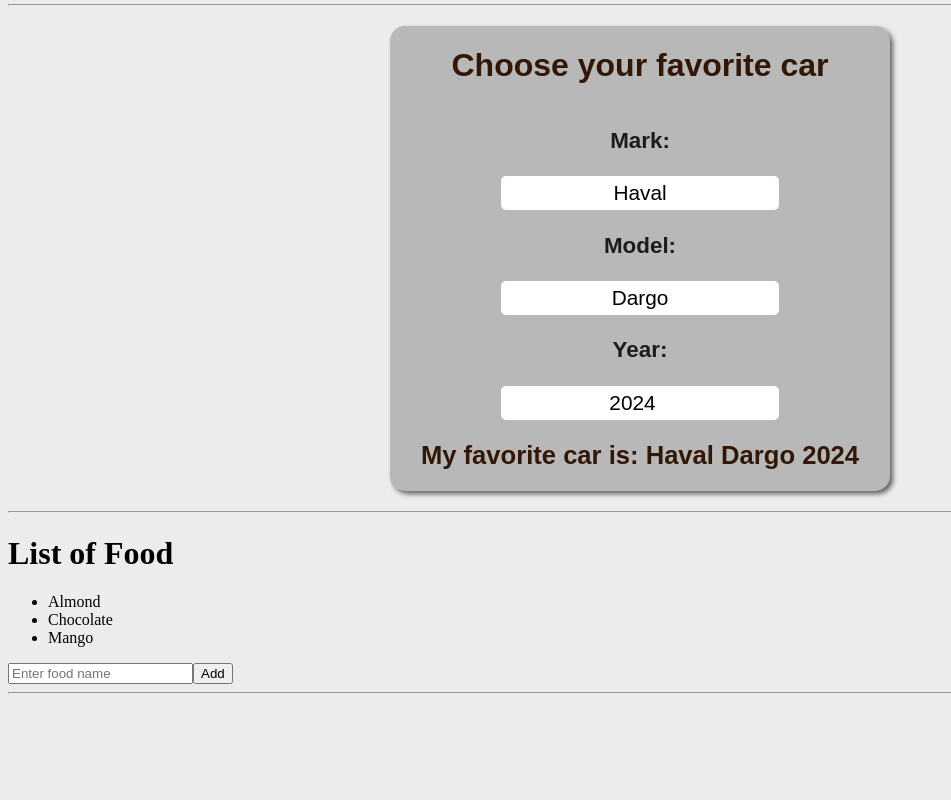
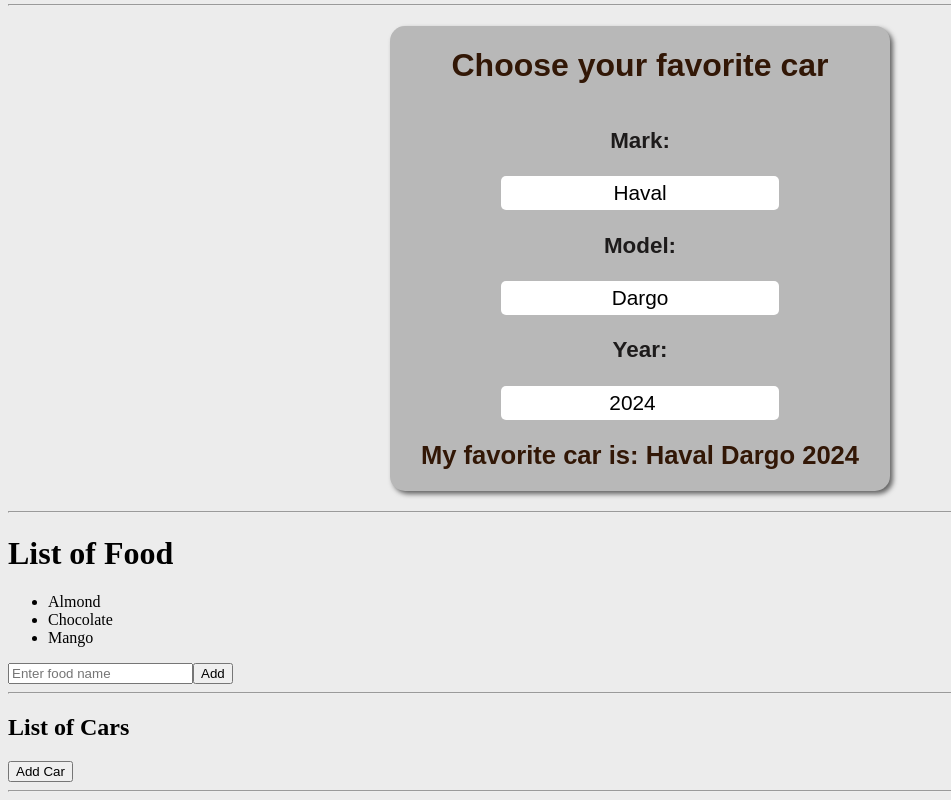
Before and after one commit to Defenseman/react_full_course, a React (Vite) app in the folder my_react_project/: page / in a window 1280 px wide. Shown: the part 4022-4822 px from the top of the page, without its empty margins (0-951 px from the left). Before the commit the page ends 4724 px from the top, so only its background shows below. Built offline with nearby package versions, Linux system fonts and the light colour scheme.

Commit message:
Fixed 'updateArrayOfObjects'

```diff
--- a/my_react_project/src/App.jsx
+++ b/my_react_project/src/App.jsx
@@ -14,6 +14,7 @@
 import UpdateFnc from "./components/updateFnc/updateFnc.jsx";
 import UpdateState from './components/updateStateOfObjects/updateState.jsx'
 import UpdateStateArray from './components/UpdateStateArray/updateStateArray.jsx'
+import UpdateArrayOfObjects from './components/updateArrayOfObjects/updateArrayOfObjects.jsx'
 
 
 function App() {
@@ -72,6 +73,8 @@
             <hr></hr>
             <UpdateStateArray/>
             <hr></hr>
+            <UpdateArrayOfObjects/>
+            <hr></hr>
         </>
     );
 }
--- a/my_react_project/src/components/UpdateStateArray/updateStateArray.jsx
+++ b/my_react_project/src/components/UpdateStateArray/updateStateArray.jsx
@@ -1,7 +1,7 @@
 import React, {useState} from "react";
 
 function UpdateStateArray() {
-    const [foods, setFoods] = React.useState(["Almond", "Chocolate", "Mango"]);
+    const [foods, setFoods] = useState(["Almond", "Chocolate", "Mango"]);
 
     const addFood = () => {
         const inputFood = document.getElementById("inputFood").value
--- /dev/null
+++ b/my_react_project/src/components/updateArrayOfObjects/updateArrayOfObjects.jsx
@@ -0,0 +1,90 @@
+import React, {useState} from "react";
+
+/*function UpdateArrayOfObjects() {
+    const [objects, setObjects] = useState([]);
+    const [year, setYear] = useState(new Date().getFullYear());
+    const [model, setModel] = useState("");
+    const [make, setMake] = useState("");
+
+
+    const addCars = () => {
+        const newCar = {make: carMake, model: carModel, year: carYear}
+        setObjects(objects => [...objects, newCar])
+    }
+
+    const removeCars = (index) => {
+
+    }
+
+    const handleCarYear = (event) => {
+        setYear(event.target.value)
+    }
+
+    const handleCarModel = (event) => {
+        setModel(event.target.value);
+    }
+
+    const handleCarMake = (event) => {
+        setMake(event.target.value);
+    }
+
+    return (
+        <div>
+            <h1>Objects of Cars</h1>
+
+            <ul>{objects.map((car, index) =>
+                <li key={index}>
+                    {car.make}{car.model}{car.year}
+                </li>)}
+            </ul>
+
+            <input value={carMake} onChange={handleCarMake}/><br/><br/>
+            <input value={carModel} onChange={handleCarModel}/><br/><br/>
+            <input placeholder={carYear} value={carYear} onChange={handleCarYear}/><br/><br/>
+
+            <button onClick={addCars}>Submit</button>
+        </div>
+    )
+}*/
+
+function UpdateArrayOfObjects() {
+    const [cars, setCars] = useState([]);
+    const [year, setYear] = useState(new Date().getFullYear());
+    const [make, setMake] = useState();
+    const [model, setModel] = useState();
+
+    const handleAddCar = () => {
+        const newCar = { make: carMake, model: carModel, year: carYear};
+        setCars(c => [...c, newCar]);
+    }
+    const handleRemoveCar = (index) => {
+
+    }
+    const yearChange = (event) => {
+        setYear(event.target.value)
+    }
+    const makeChange = (event) => {
+        setMake(event.target.value)
+    }
+    const modelChange = (event) => {
+        setModel(event.target.value)
+    }
+
+    return(
+        <div>
+            <h2>List of Cars</h2>
+            <ul>
+                {cars.map((car, index) => (
+                    <li key={index}>{car}</li>
+                ))}
+            </ul>
+            {/*<input type="text" value={carMake} onChange={makeChange}/>
+            <input type="text" value={carModel} onChange={modelChange}/>
+            <input type="number" value={carYear} onChange={yearChange}/>*/}
+            <button onClick={handleAddCar}>Add Car</button>
+        </div>
+    )
+
+}
+
+export default UpdateArrayOfObjects;
```
